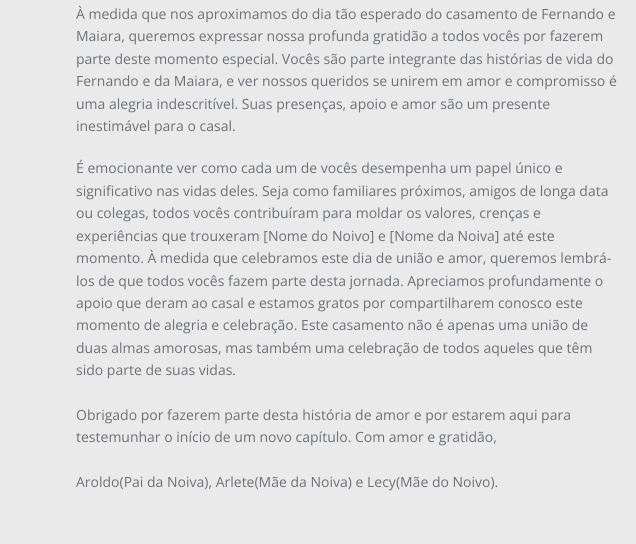
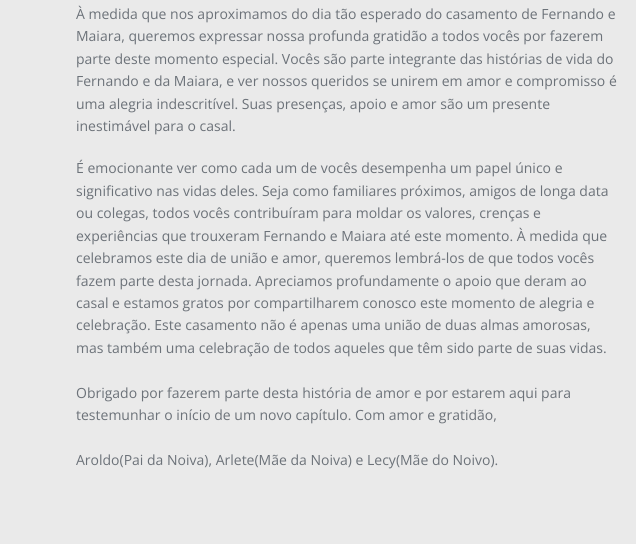
Before and after one commit to FernandoAntonioAzevedo/MaiaraEfernando, a plain HTML site: page index.html in a window 1280 px wide. Shown: the part 2949-3493 px from the top of the page, 644-1280 px from the left. Drawn offline with nearby package versions, Linux system fonts and the light colour scheme; files whose address does not match are found by name.

Commit message:
enviando alterações na grafia do campo about

```diff
--- a/index.html
+++ b/index.html
@@ -230,7 +230,7 @@
             À medida que nos aproximamos do dia tão esperado do casamento de Fernando e Maiara, queremos expressar nossa profunda gratidão a todos vocês por fazerem parte deste momento especial.
 
             Vocês são parte integrante das histórias de vida do Fernando e da Maiara, e ver nossos queridos se unirem em amor e compromisso é uma alegria indescritível. Suas presenças, apoio e amor são um presente inestimável para o casal.</p>
-					<p>É emocionante ver como cada um de vocês desempenha um papel único e significativo nas vidas deles. Seja como familiares próximos, amigos de longa data ou colegas, todos vocês contribuíram para moldar os valores, crenças e experiências que trouxeram [Nome do Noivo] e [Nome da Noiva] até este momento.
+					<p>É emocionante ver como cada um de vocês desempenha um papel único e significativo nas vidas deles. Seja como familiares próximos, amigos de longa data ou colegas, todos vocês contribuíram para moldar os valores, crenças e experiências que trouxeram Fernando e Maiara até este momento.
 
             À medida que celebramos este dia de união e amor, queremos lembrá-los de que todos vocês fazem parte desta jornada. Apreciamos profundamente o apoio que deram ao casal e estamos gratos por compartilharem conosco este momento de alegria e celebração.
 
```
